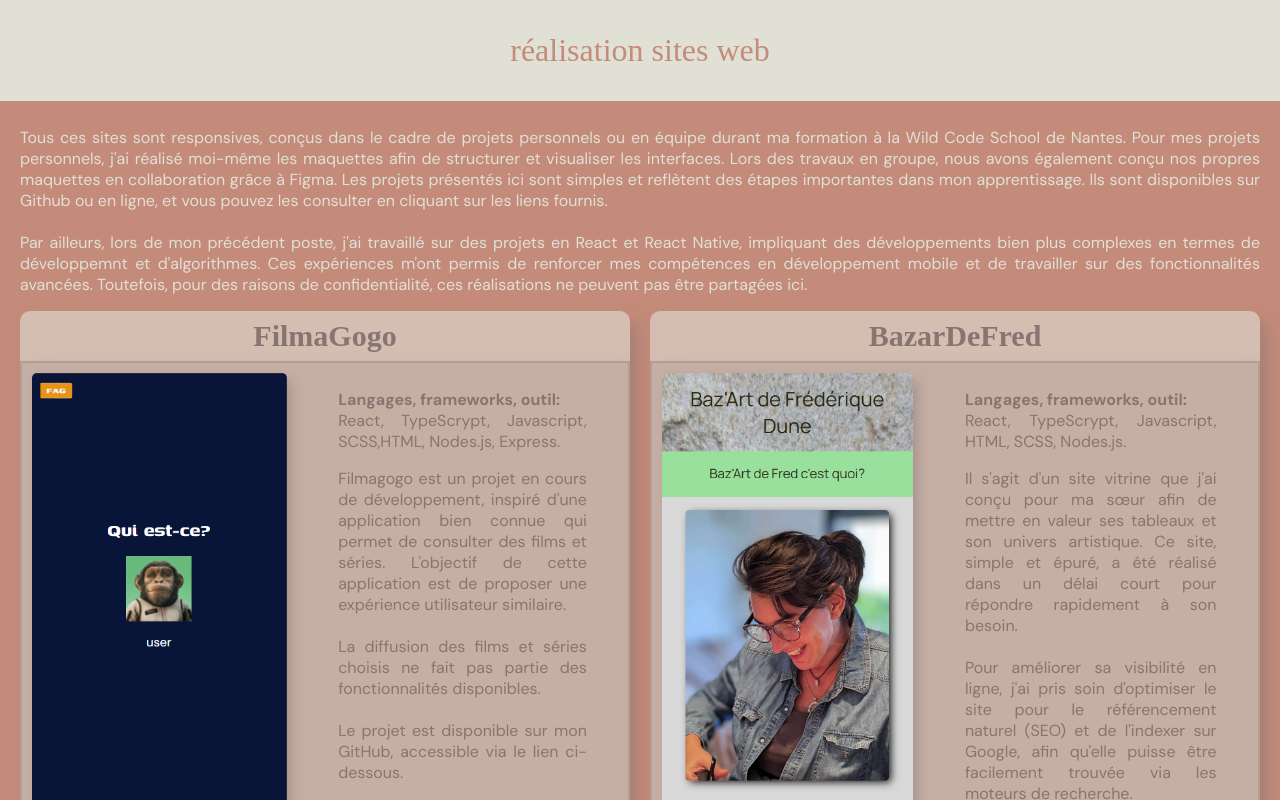
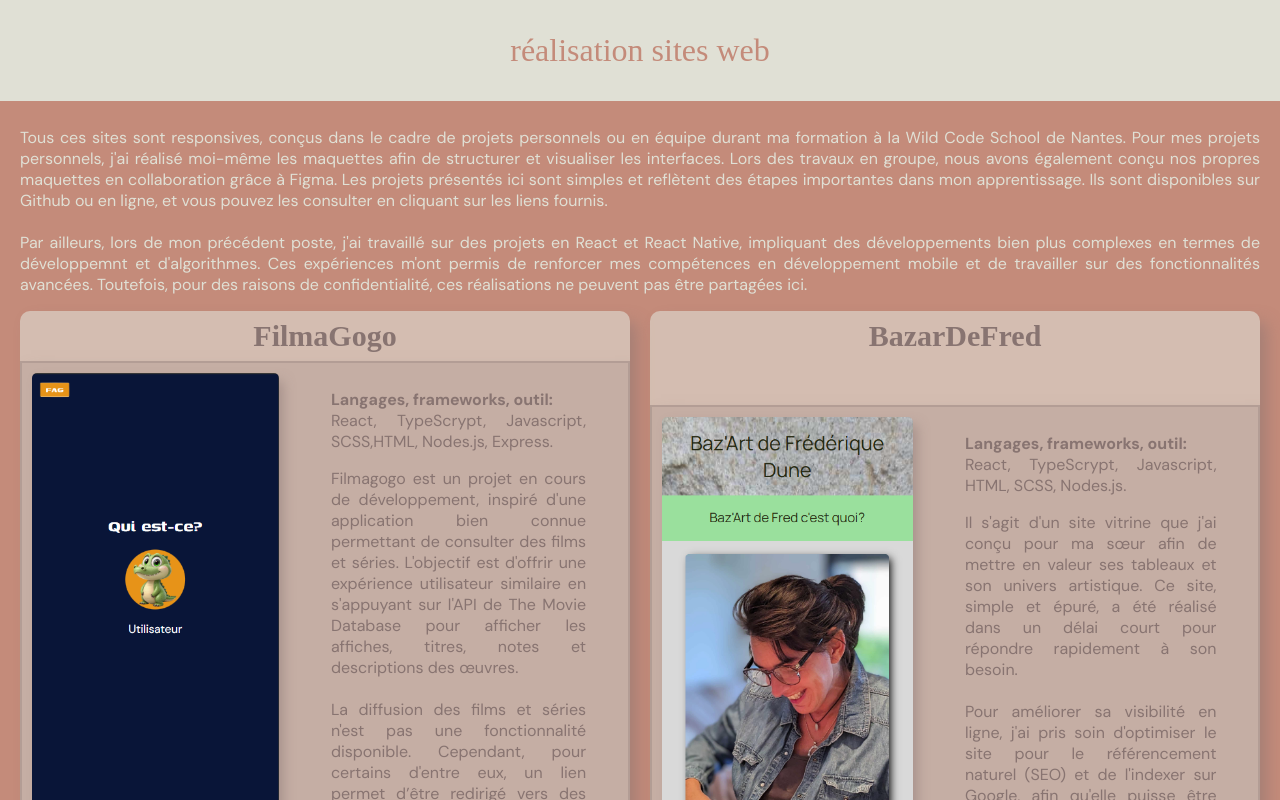
Before and after one commit to DuneNathalie/PortFolio, a React (Create React App) app: page /realisation in a window 1280 px wide. Shown: the top 800 px of the page. Built offline with nearby package versions, Linux system fonts and the light colour scheme; a web font is replaced by a local one.

Commit message:
update info site fag

```diff
--- a/src/data/Site.js
+++ b/src/data/Site.js
@@ -11,9 +11,9 @@
 
 const Data_Sites = [
     {
-        id: 1, title: 'FilmaGogo', langage: "React, TypeScrypt, Javascript, SCSS,HTML, Nodes.js, Express.", description: `Filmagogo est un projet en cours de développement, inspiré d'une application bien connue qui permet de consulter des films et séries. L'objectif de cette application est de proposer une expérience utilisateur similaire.
+        id: 1, title: 'FilmaGogo', langage: "React, TypeScrypt, Javascript, SCSS,HTML, Nodes.js, Express.", description: `Filmagogo est un projet en cours de développement, inspiré d'une application bien connue permettant de consulter des films et séries. L'objectif est d'offrir une expérience utilisateur similaire en s'appuyant sur l'API de The Movie Database pour afficher les affiches, titres, notes et descriptions des œuvres.
 
-La diffusion des films et séries choisis ne fait pas partie des fonctionnalités disponibles.
+La diffusion des films et séries n'est pas une fonctionnalité disponible. Cependant, pour certains d'entre eux, un lien permet d’être redirigé vers des sites ou plateformes où ils sont accessibles.
 
 Le projet est disponible sur mon GitHub, accessible via le lien ci-dessous.`, url: "https://github.com/DuneNathalie/filmagogo", icon: fag, img: imgFag
     },
```
Also changed, not shown: src/assets/Site/Fag.png.
